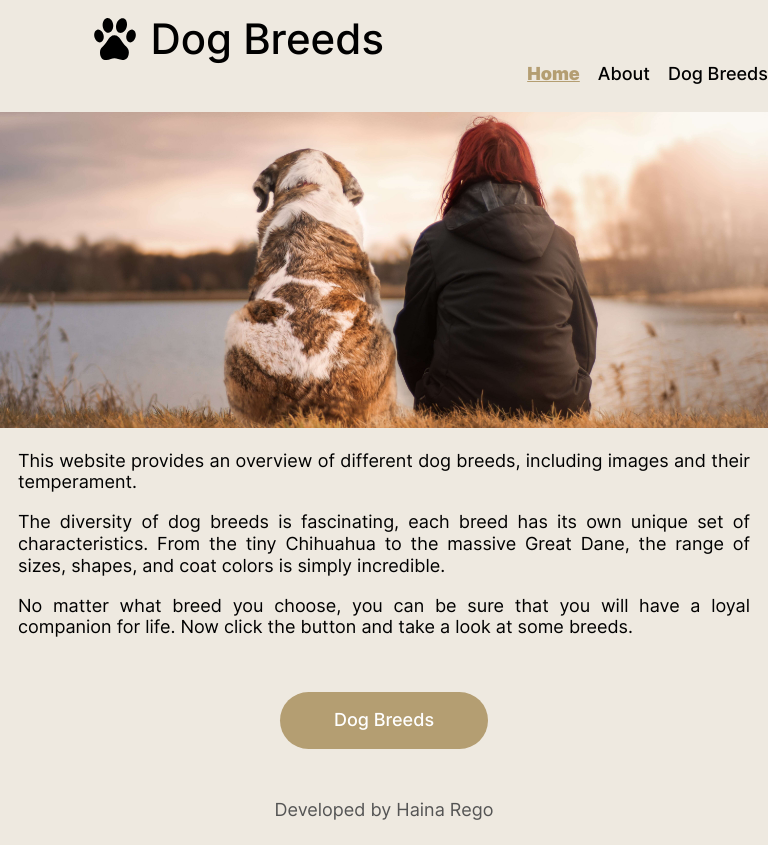
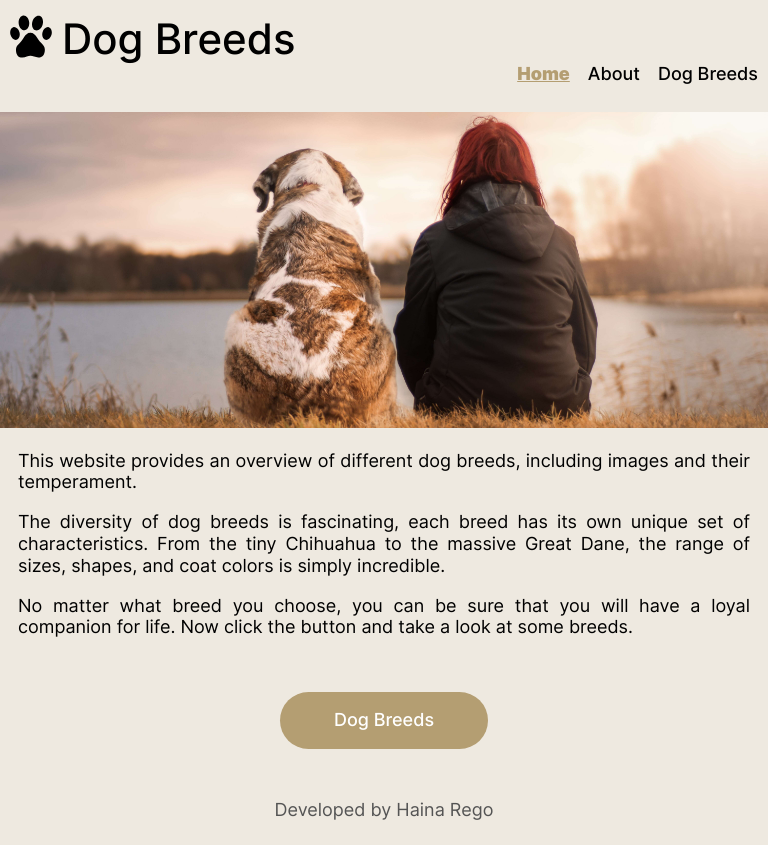
Before and after one commit to hainaha/dog_breeds-frontend, a React (Create React App) app: page / in a window 768 px wide. Built offline with nearby package versions, Linux system fonts and the light colour scheme; no server answers; the HTML template or start-up script is replaced by a standard one.

Commit message:
Fix padding header and navigation

```diff
--- a/src/components/Header/header.css
+++ b/src/components/Header/header.css
@@ -18,18 +18,21 @@
 }
 
 @media screen and (min-width: 600px) and (max-width: 880px) {
-  .header {
-    max-width: 581px;
+  .header__logo {
+    margin-left: 10px;
+  }
+}
+
+@media screen and (min-width: 880px) {
+  .header__logo {
+    margin: 15px 15px 0 0;
   }
 }
 
 @media screen and (min-width: 600px) {
   .header__logo {
-    margin: 18px;
     width: 42px;
-    margin: 15px 15px 0 0;
   }
-
   .header__title {
     font-size: 42px;
     line-height: 1.14;
--- a/src/components/Navigation/Navigation.css
+++ b/src/components/Navigation/Navigation.css
@@ -26,6 +26,10 @@
 }
 
 @media screen and (min-width: 600px) {
+  .navigation {
+    padding-right: 10px;
+  }
+
   .navigation__link {
     font-size: 18px;
     line-height: 1.21;
```
